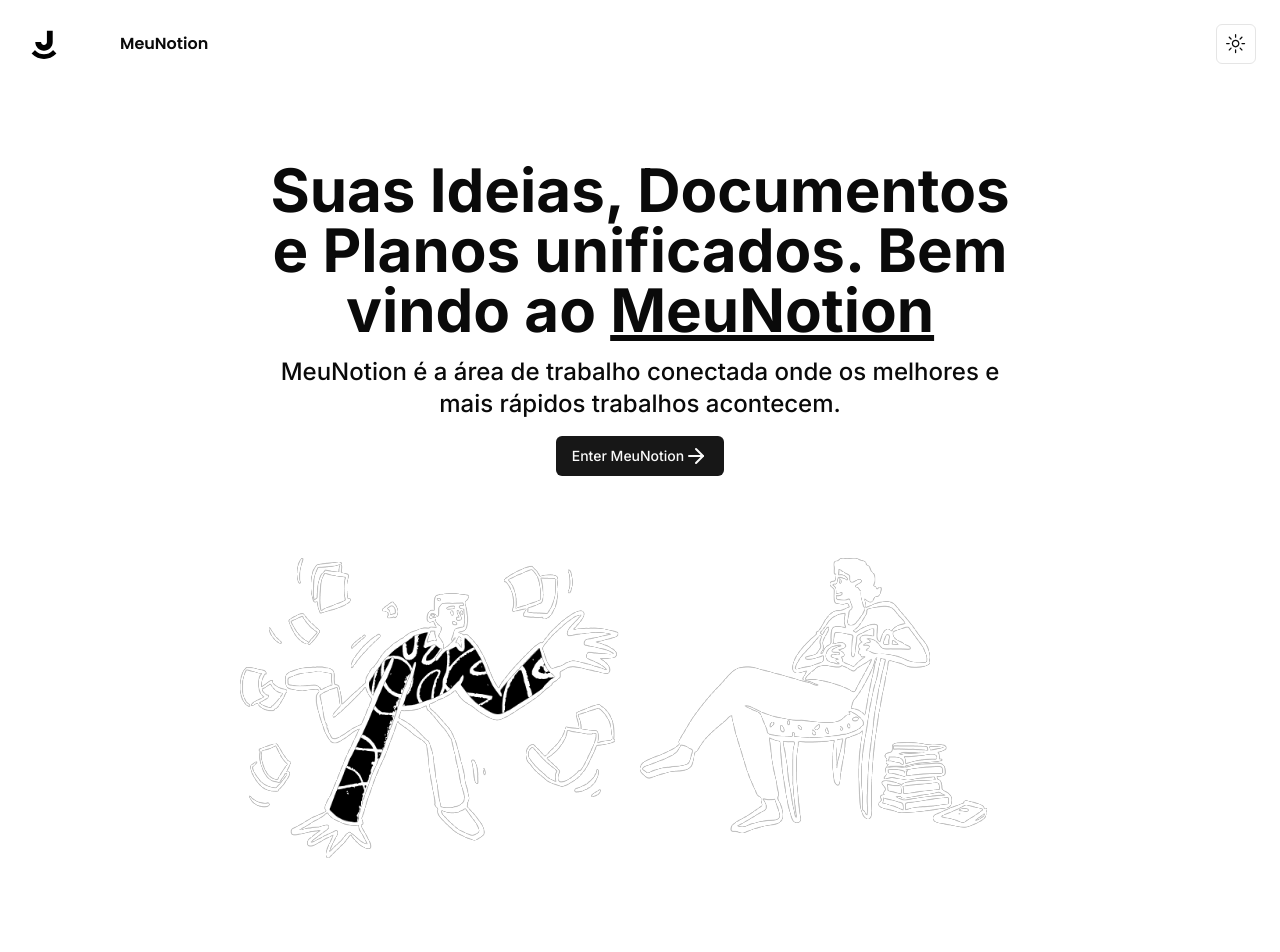
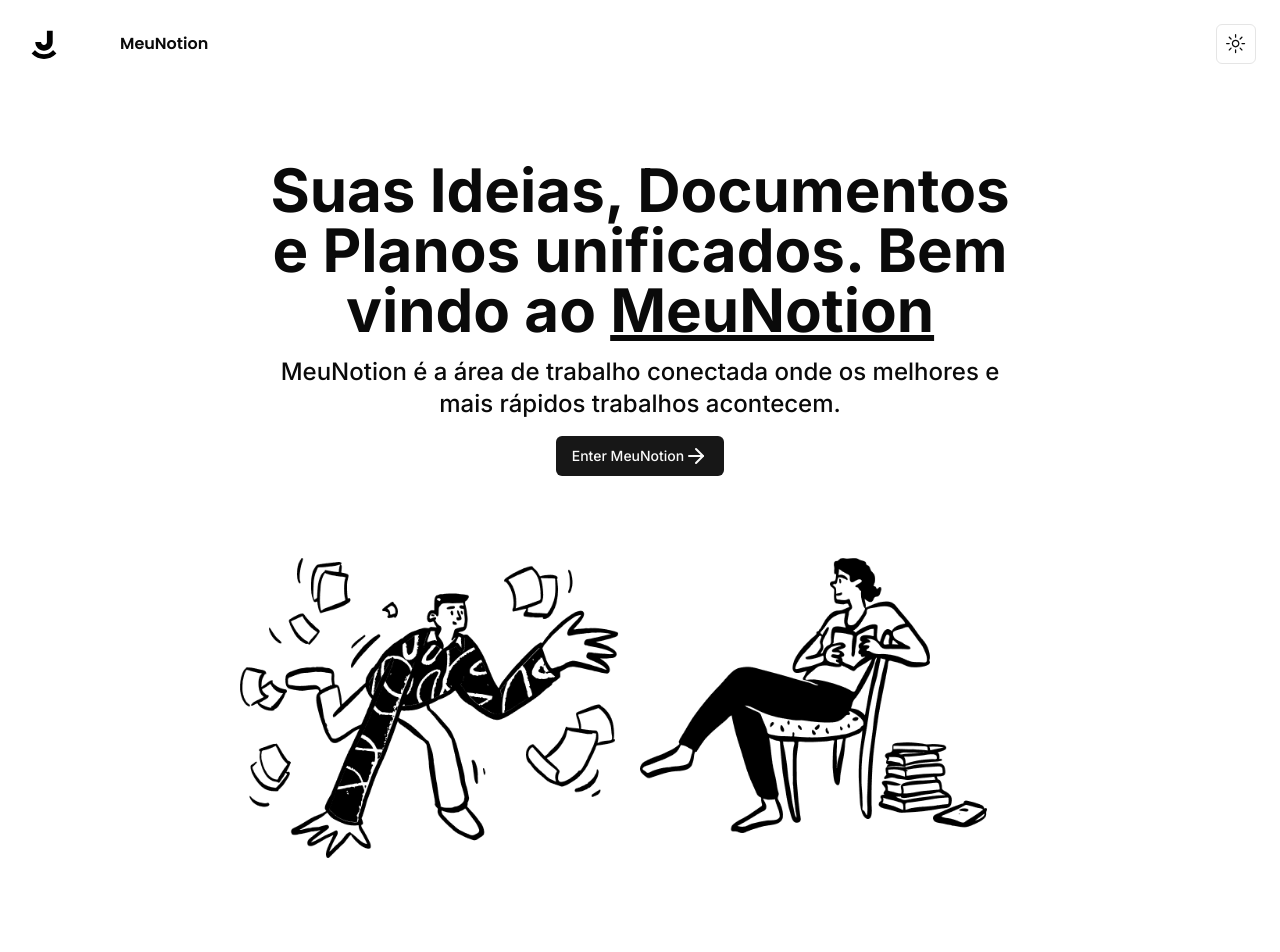
Before and after one commit to aursouza/notionclone, a Next.js app: page / in a window 1280 px wide. Shown: the top 952 px of the page. Built offline with nearby package versions, Linux system fonts and the light colour scheme.

Commit message:
fix: alter image  classname from heroes

```diff
--- a/app/(home)/_components/heroes.tsx
+++ b/app/(home)/_components/heroes.tsx
@@ -15,7 +15,7 @@ export const Heroes = () => {
             src="/documents-dark.png"
             alt="Documents"
             fill
-            className="object-contain light:hidden"
+            className="object-contain hidden dark:block"
           />
         </div>
         <div className="relative h-[400px] w-[400px] hidden md:block">
@@ -29,7 +29,7 @@ export const Heroes = () => {
             src="/reading-dark.png"
             alt="Reading"
             fill
-            className="object-contain light:hidden"
+            className="object-contain hidden dark:block"
           />
         </div>
       </div>
```
